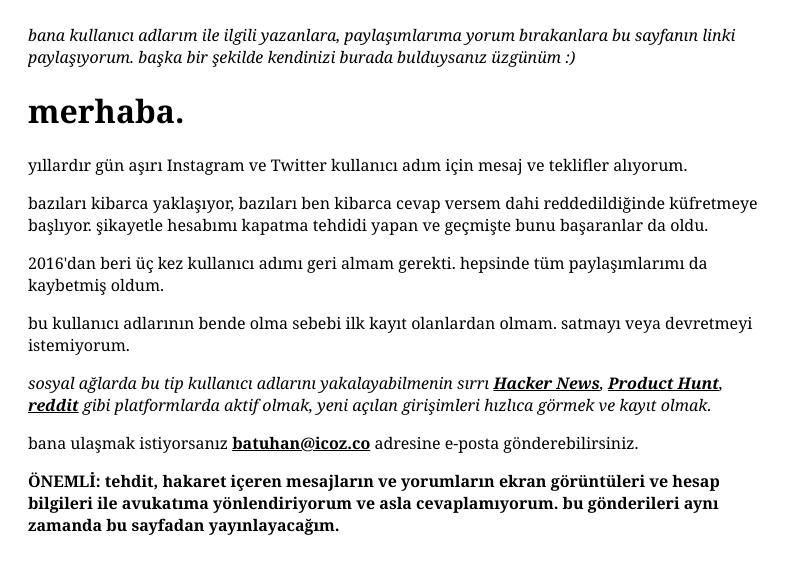
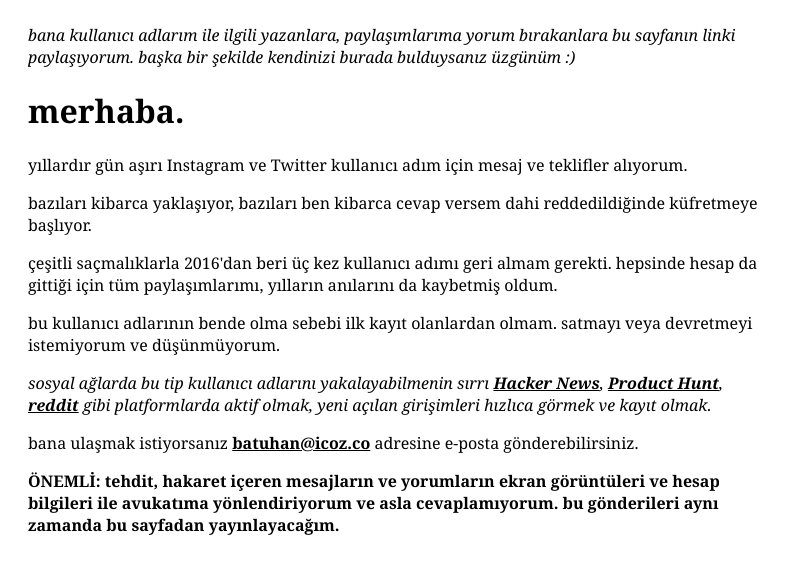
Before and after one commit to batuhan/batuhan, a Next.js app: page /igka in a window 1280 px wide. Shown: the top 574 px of the page, without its empty margins (0-792 px from the left). Built offline with nearby package versions, Linux system fonts and the light colour scheme.

Commit message:
update igka text

```diff
--- a/pages/igka.js
+++ b/pages/igka.js
@@ -17,9 +17,9 @@ export default function Home() {
 
         <h1>merhaba.</h1>
         <p>yıllardır gün aşırı Instagram ve Twitter kullanıcı adım için mesaj ve teklifler alıyorum.</p>
-        <p>bazıları kibarca yaklaşıyor, bazıları ben kibarca cevap versem dahi reddedildiğinde küfretmeye başlıyor. şikayetle hesabımı kapatma tehdidi yapan ve geçmişte bunu başaranlar da oldu.</p>
-        <p>2016'dan beri üç kez kullanıcı adımı geri almam gerekti. hepsinde tüm paylaşımlarımı da kaybetmiş oldum.</p>
-        <p>bu kullanıcı adlarının bende olma sebebi ilk kayıt olanlardan olmam. satmayı veya devretmeyi istemiyorum. </p>
+        <p>bazıları kibarca yaklaşıyor, bazıları ben kibarca cevap versem dahi reddedildiğinde küfretmeye başlıyor.</p>
+        <p>çeşitli saçmalıklarla 2016'dan beri üç kez kullanıcı adımı geri almam gerekti. hepsinde hesap da gittiği için tüm paylaşımlarımı, yılların anılarını da kaybetmiş oldum.</p>
+        <p>bu kullanıcı adlarının bende olma sebebi ilk kayıt olanlardan olmam. satmayı veya devretmeyi istemiyorum ve düşünmüyorum. </p>
 
           <p><i>sosyal ağlarda bu tip kullanıcı adlarını yakalayabilmenin sırrı <a href="https://news.ycombinator.com">Hacker News</a>, <a href="https://www.producthunt.com/">Product Hunt</a>, <a href="https://reddit.com">reddit</a> gibi platformlarda aktif olmak, yeni açılan girişimleri hızlıca görmek ve kayıt olmak.</i></p>
 
```
